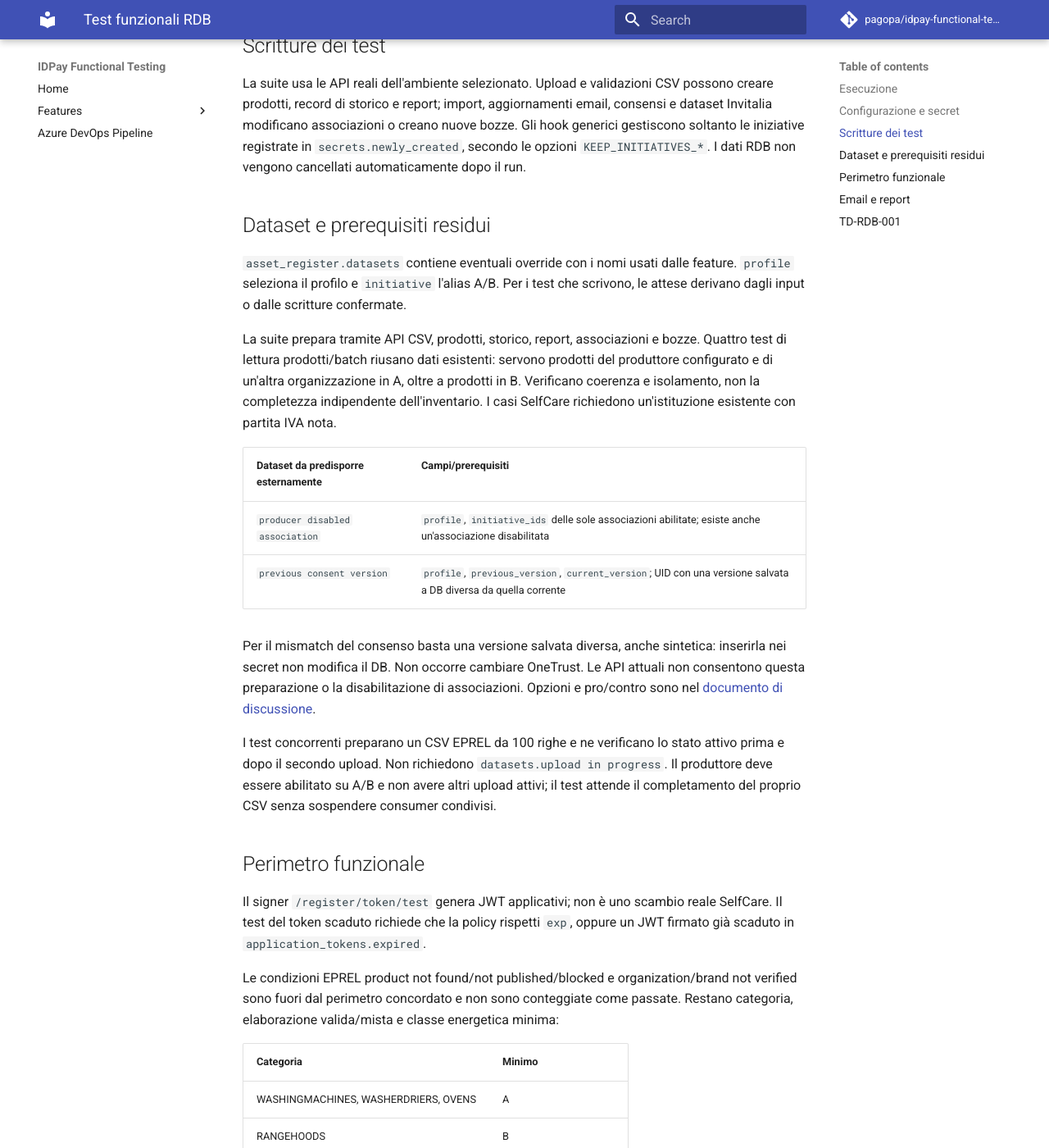
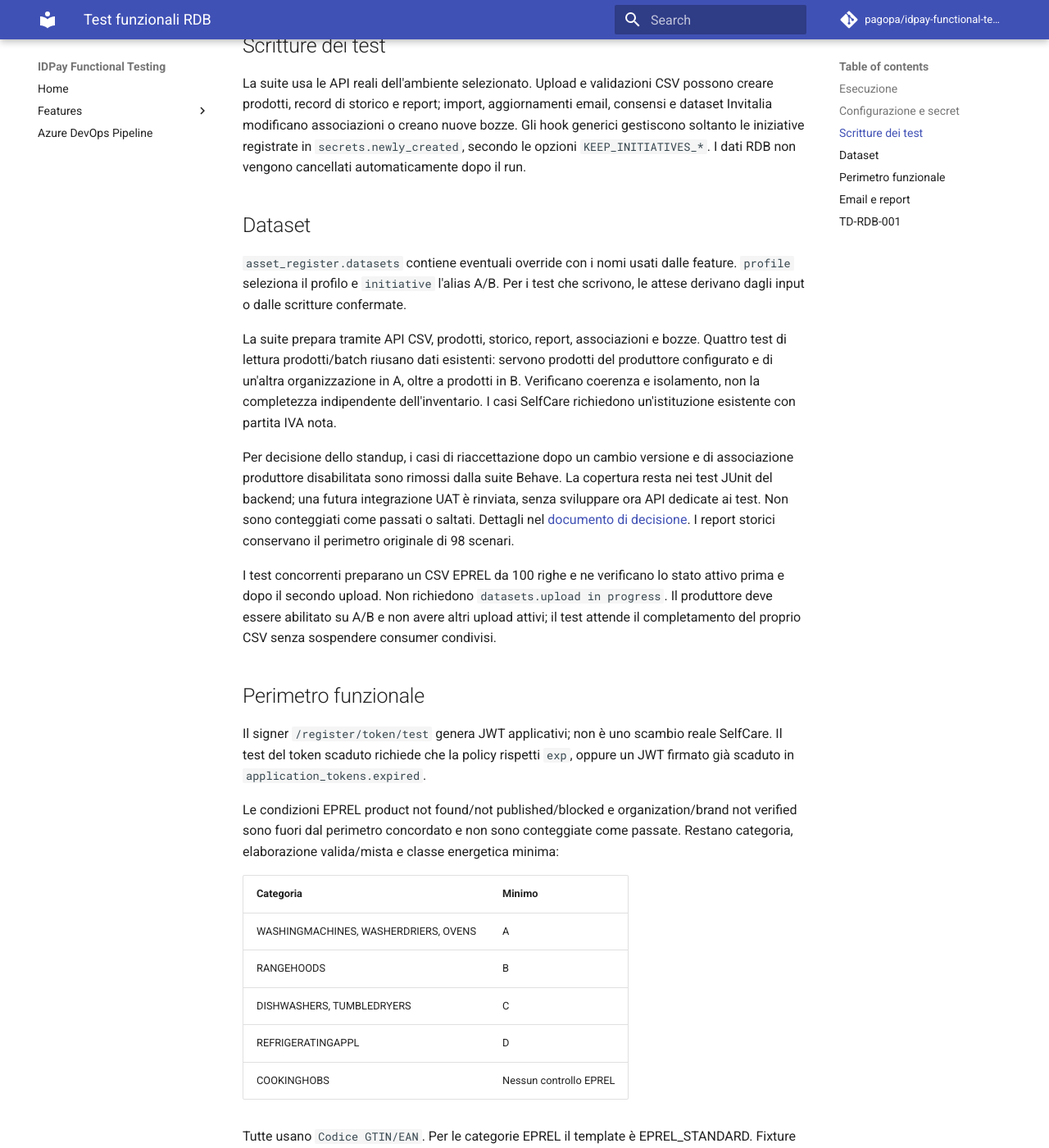
Before and after one commit to pagopa/idpay-functional-testing, an MkDocs documentation site: the page built from docs/rdb.md, in a window 1280 px wide and 1400 px high, scrolled down 1498 px. Shown: the whole window at 82% size. Built offline with MkDocs 1.6.1 and Material for MkDocs 9.7.7, drawn with Linux system fonts in a browser that asks for light colours; comment, search, counter and statistics services are not loaded; some of the changed text lies outside the part shown.

Commit message:
refactor: Remove deprecated scenarios and update RDB documentation

```diff
--- a/docs/rdb.md
+++ b/docs/rdb.md
@@ -53,7 +53,7 @@ Gli hook generici gestiscono soltanto le iniziative registrate in
 `secrets.newly_created`, secondo le opzioni `KEEP_INITIATIVES_*`.
 I dati RDB non vengono cancellati automaticamente dopo il run.
 
-## Dataset e prerequisiti residui
+## Dataset
 
 `asset_register.datasets` contiene eventuali override con i nomi usati dalle feature.
 `profile` seleziona il profilo e `initiative` l'alias A/B. Per i test che scrivono,
@@ -65,15 +65,12 @@ del produttore configurato e di un'altra organizzazione in A, oltre a prodotti i
 Verificano coerenza e isolamento, non la completezza indipendente dell'inventario.
 I casi SelfCare richiedono un'istituzione esistente con partita IVA nota.
 
-| Dataset da predisporre esternamente | Campi/prerequisiti |
-| --- | --- |
-| `producer disabled association` | `profile`, `initiative_ids` delle sole associazioni abilitate; esiste anche un'associazione disabilitata |
-| `previous consent version` | `profile`, `previous_version`, `current_version`; UID con una versione salvata a DB diversa da quella corrente |
-
-Per il mismatch del consenso basta una versione salvata diversa, anche sintetica:
-inserirla nei secret non modifica il DB. Non occorre cambiare OneTrust. Le API
-attuali non consentono questa preparazione o la disabilitazione di associazioni.
-Opzioni e pro/contro sono nel [documento di discussione](rdb-team-discussion.md).
+Per decisione dello standup, i casi di riaccettazione dopo un cambio versione e di
+associazione produttore disabilitata sono rimossi dalla suite Behave. La copertura
+resta nei test JUnit del backend; una futura integrazione UAT è rinviata, senza
+sviluppare ora API dedicate ai test. Non sono conteggiati come passati o saltati.
+Dettagli nel [documento di decisione](rdb-team-discussion.md).
+I report storici conservano il perimetro originale di 98 scenari.
 
 I test concorrenti preparano un CSV EPREL da 100 righe e ne verificano lo stato
 attivo prima e dopo il secondo upload. Non richiedono `datasets.upload in progress`.
```
Also changed, not shown: other parts of docs/rdb.md (+1 -1 lines), 3 other files.
